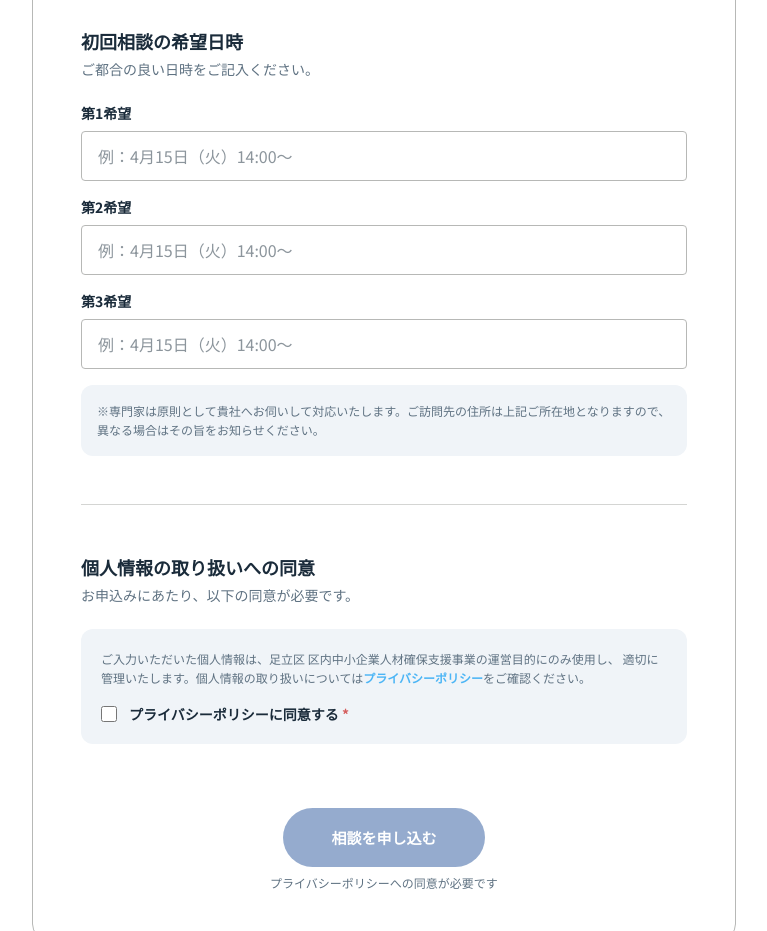
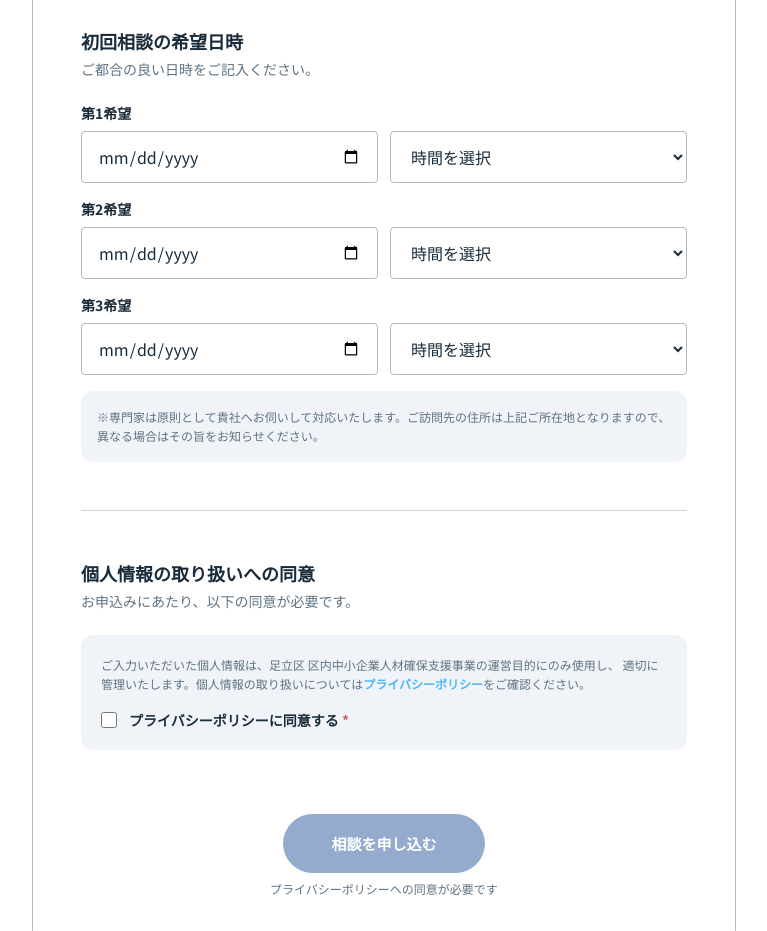
Before and after one commit to ikki-dali/adachi-jinzai, a Next.js app: page /contact in a window 1280 px wide. Shown: the part 2260-3191 px from the top of the page, without its empty margins (256-1023 px from the left). Built offline with nearby package versions, Linux system fonts and the light colour scheme.

Commit message:
fix: use date picker + time select for preferred dates
Co-Authored-By: Claude Opus 4.6 (1M context) <noreply@anthropic.com>

```diff
--- a/src/app/contact/page.tsx
+++ b/src/app/contact/page.tsx
@@ -60,9 +60,9 @@ export default function ContactPage() {
       consultation_purposes: selectedPurposes,
       challenges: selectedChallenges,
       challenge_other: getValue("challenge_other"),
-      preferred_date_1: getValue("preferred_date_1"),
-      preferred_date_2: getValue("preferred_date_2"),
-      preferred_date_3: getValue("preferred_date_3"),
+      preferred_date_1: [getValue("preferred_date_1"), getValue("preferred_time_1")].filter(Boolean).join(" "),
+      preferred_date_2: [getValue("preferred_date_2"), getValue("preferred_time_2")].filter(Boolean).join(" "),
+      preferred_date_3: [getValue("preferred_date_3"), getValue("preferred_time_3")].filter(Boolean).join(" "),
       privacy_agreed: privacyAgreed,
     };
 
@@ -276,16 +276,37 @@ export default function ContactPage() {
                     <div className="space-y-4">
                       {[1, 2, 3].map((n) => (
                         <div key={n}>
-                          <label htmlFor={`preferred_date_${n}`} className="block text-sm font-bold text-text mb-2">
+                          <label className="block text-sm font-bold text-text mb-2">
                             第{n}希望
                           </label>
-                          <input
-                            type="text"
-                            id={`preferred_date_${n}`}
-                            name={`preferred_date_${n}`}
-                            className={inputClass}
-                            placeholder="例：4月15日（火）14:00〜"
-                          />
+                          <div className="grid grid-cols-2 gap-3">
+                            <input
+                              type="date"
+                              id={`preferred_date_${n}`}
+                              name={`preferred_date_${n}`}
+                              className={inputClass}
+                              min={new Date().toISOString().split("T")[0]}
+                            />
+                            <select
+                              id={`preferred_time_${n}`}
+                              name={`preferred_time_${n}`}
+                              className={inputClass}
+                            >
+                              <option value="">時間を選択</option>
+                              <option value="10:00">10:00〜</option>
+                              <option value="10:30">10:30〜</option>
+                              <option value="11:00">11:00〜</option>
+                              <option value="11:30">11:30〜</option>
+                              <option value="13:00">13:00〜</option>
+                              <option value="13:30">13:30〜</option>
+                              <option value="14:00">14:00〜</option>
+                              <option value="14:30">14:30〜</option>
+                              <option value="15:00">15:00〜</option>
+                              <option value="15:30">15:30〜</option>
+                              <option value="16:00">16:00〜</option>
+                              <option value="16:30">16:30〜</option>
+                            </select>
+                          </div>
                         </div>
                       ))}
                     </div>
```
